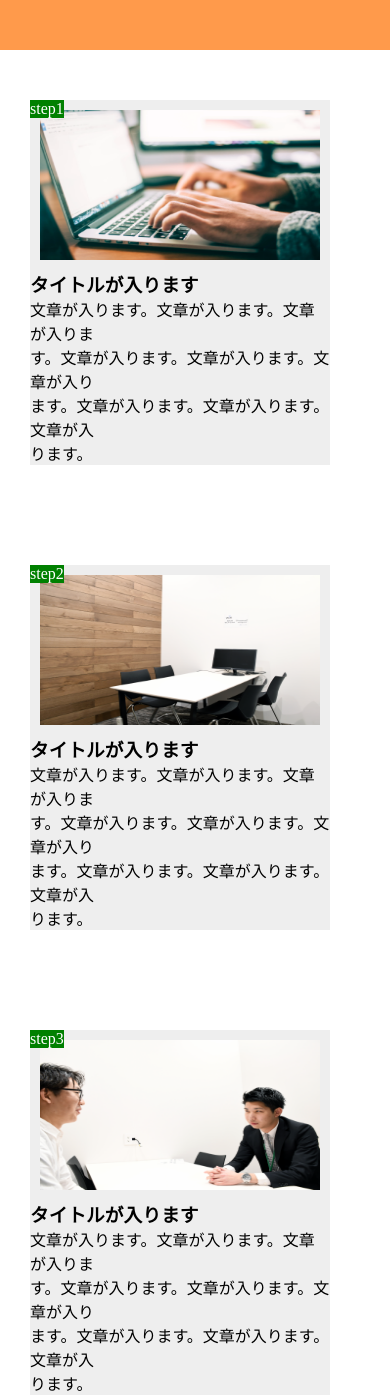
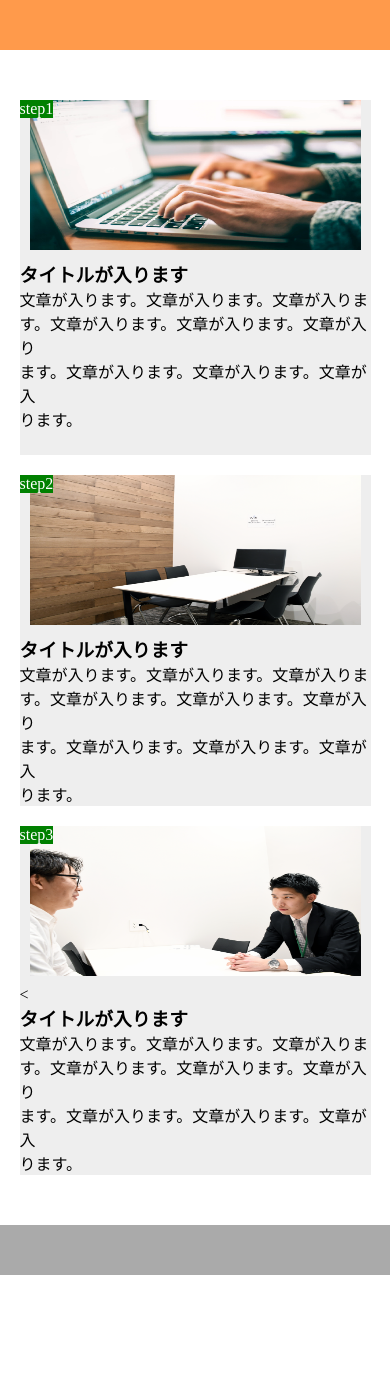
Before and after one commit to mash1002/chapter9_exercise, a plain HTML site: page index.html in a window 390 px wide. Shown: the top 1398 px of the page. After the commit the page ends 1275 px from the top, so only its background shows below. Drawn offline with Linux system fonts and the light colour scheme.

Commit message:
Initial Commit

```diff
--- a/index.html
+++ b/index.html
@@ -13,18 +13,18 @@
       <div class=main-box>
         <span class="number">step1</span>
         <div class="main-image1"></div>
-          <h3>タイトルが入ります</h3>
+          <h3 claa="title">タイトルが入ります</h3>
             <p class=main-text>
               文章が入ります。文章が入ります。文章が入りま<br>
               す。文章が入ります。文章が入ります。文章が入り<br>
               ます。文章が入ります。文章が入ります。文章が入<br>
               ります。
             </p>
-    </div>
+    　</div>
       <div class=main-box>
         <span class="number">step2</span>
         <div class="main-image2"></div>
-          <h3>タイトルが入ります</h3>
+          <h3 claa="title">タイトルが入ります</h3>
           <p class=main-text>
               文章が入ります。文章が入ります。文章が入りま<br>
               す。文章が入ります。文章が入ります。文章が入り<br>
@@ -36,7 +36,7 @@
       <div class=main-box>
         <span class="number">step3</span>
         <div class="main-image3"></div>
-          <h3>タイトルが入ります</h3>
+          <<h3 claa="title">タイトルが入ります</h3>
           <p class=main-text>
               文章が入ります。文章が入ります。文章が入りま<br>
               す。文章が入ります。文章が入ります。文章が入り<br>
--- a/style.css
+++ b/style.css
@@ -13,15 +13,12 @@
 .main{
   width: 100%;
   background-color: #fff;
-  display:flex;
-  justify-content: center;
-  align-items: center;
+  display: flex;
 
 }
 
 .main-box{
   width: 300px;
-  display: inline-block;
   background-position: center;
   margin: 50px 30px 50px 30px;
   /*padding: 10px 10px;*/
@@ -37,6 +34,10 @@
 
 .main-text{
   background-color: #EEEEEE
+}
+
+.title{
+  margin: 15px 0px 5px;
 }
 
 .main-image1{
@@ -73,7 +74,7 @@
   background-color: #AAAAAA
 }
 
-@media screen and (max-width:425px){
+@media screen and (max-width:768px){
   .header{
     width: 100%;
   }
@@ -85,6 +86,15 @@
   .main{
     display: block;
     width: 100%;
+    margin-top: 50px;
+    margin-bottom: 50px;
+  }
+
+  .main-box{
+    width: 90%;
+    margin: 0 auto 20px ;
+
+
   }
 
 }
```
